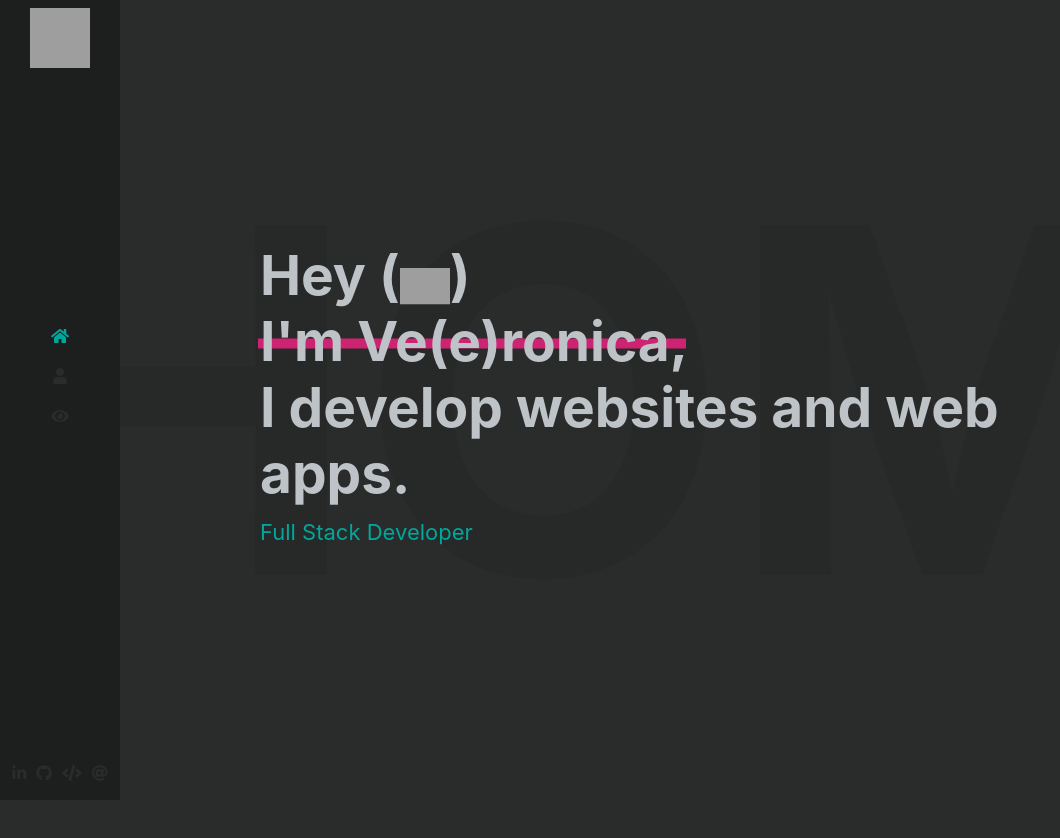
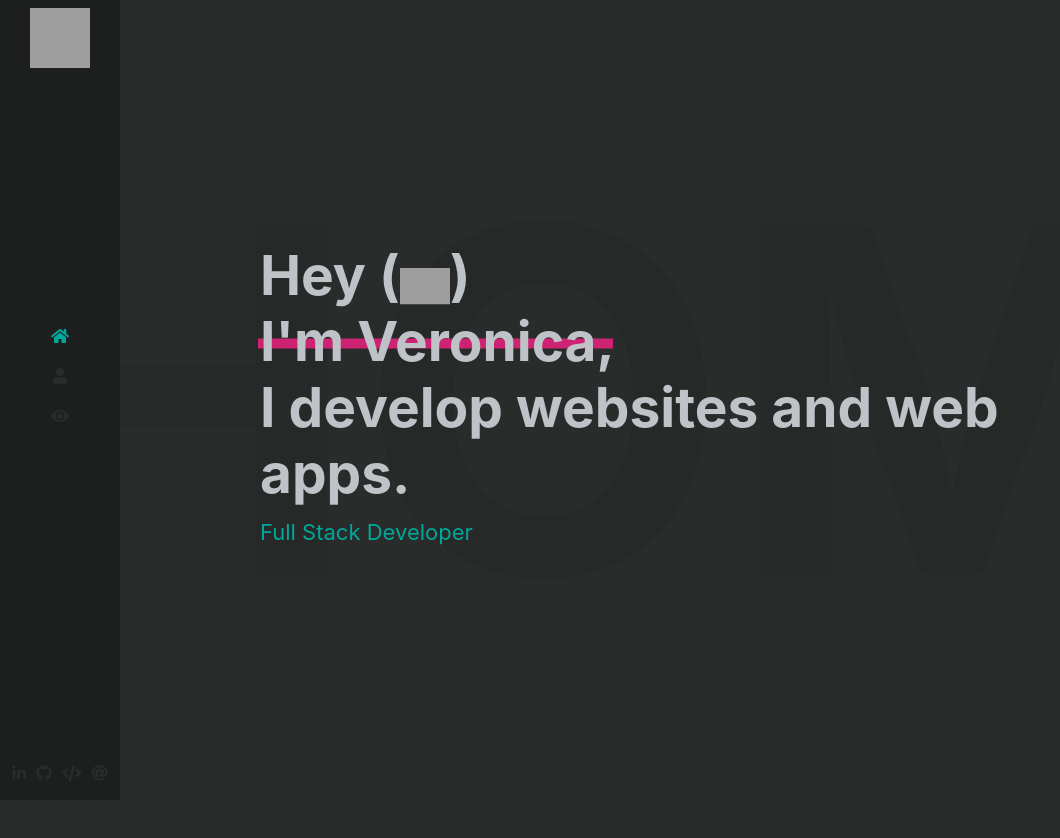
Before and after one commit to highsmithcodes/portfolio, a React (Create React App) app: page / in a window 1280 px wide. Shown: the top 838 px of the page, without its empty margins (0-1060 px from the left). Built offline with nearby package versions, Linux system fonts and the light colour scheme; grey boxes are pictures that could not be loaded.

Commit message:
Update contact information

```diff
--- a/src/components/Nav/Nav.tsx
+++ b/src/components/Nav/Nav.tsx
@@ -65,9 +65,9 @@ const Menu: React.FC = (props) => {
                             </ul>
                             <ul className="contact">
                                 <li><a href="https://www.linkedin.com/in/veronica-highsmith-07a04787/" target="_blank"><i className="fab fa-linkedin-in"></i></a></li>
-                                <li><a href="https://github.com/ezrahighsmith" target="_blank"><i className="fab fa-github"></i></a></li>
-                                <li><a href="https://codepen.io/ezrahighsmith" target="_blank"><i className="fas fa-code"></i></a></li>
-                                <li><a href="mailto: ezrahighsmith@gmail.com" target="_blank"><i className="fas fa-at"></i></a></li>
+                                <li><a href="https://github.com/veehighsmith" target="_blank"><i className="fab fa-github"></i></a></li>
+                                <li><a href="https://codepen.io/veehighsmith" target="_blank"><i className="fas fa-code"></i></a></li>
+                                <li><a href="mailto: veehighsmith@gmail.com" target="_blank"><i className="fas fa-at"></i></a></li>
                             </ul>
                         </div>
                     </div>
--- a/src/components/Pages/Header.tsx
+++ b/src/components/Pages/Header.tsx
@@ -9,7 +9,7 @@ const Header: React.FC = () => {
                 <div className="columns is-mobile">
                     <div className="column is-two-thirds landing">
                         <h1>Hey (<img className="hand" src={hand}></img>) <br />
-                            <span>I'm Ve(e)ronica,</span><br /> I develop websites and web apps.
+                            <span>I'm Veronica,</span><br /> I develop websites and web apps.
                         </h1>
                         <p> Full Stack Developer </p>
                     </div>
```
Also changed, not shown: 8 other files (tests, documents, lock files or other folders).
